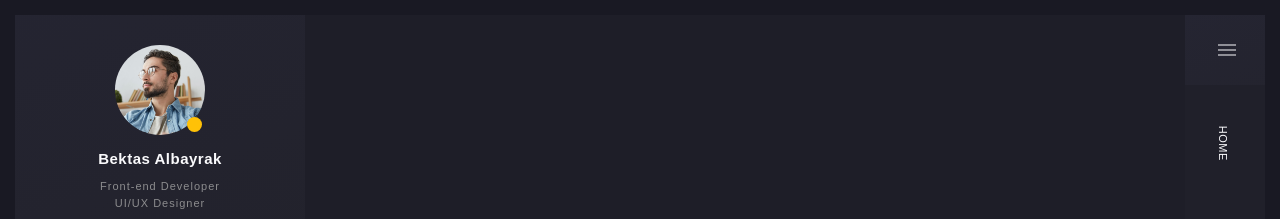
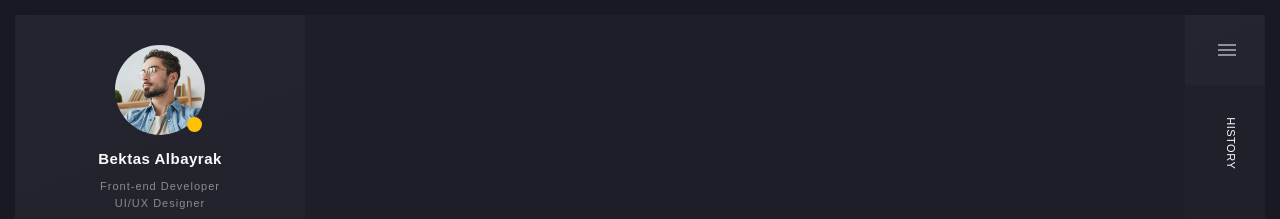
Before and after one commit to albayrakbektas/arter, a Vue app: page /history in a window 1280 px wide. Shown: the top 219 px of the page. Built offline with nearby package versions, Linux system fonts and the light colour scheme.

Commit message:
dynamic route name showing

```diff
--- a/src/components/MenuRight/MenuRight.vue
+++ b/src/components/MenuRight/MenuRight.vue
@@ -36,7 +36,7 @@
           class="current-page-text"
           :class="{ 'opacity-zero': $store.state.isRightMenuActive }"
         >
-          home
+          {{ this.$route.name }}
         </div>
         <MenuRightNav v-if="$store.state.isRightMenuActive" />
       </div>
```
